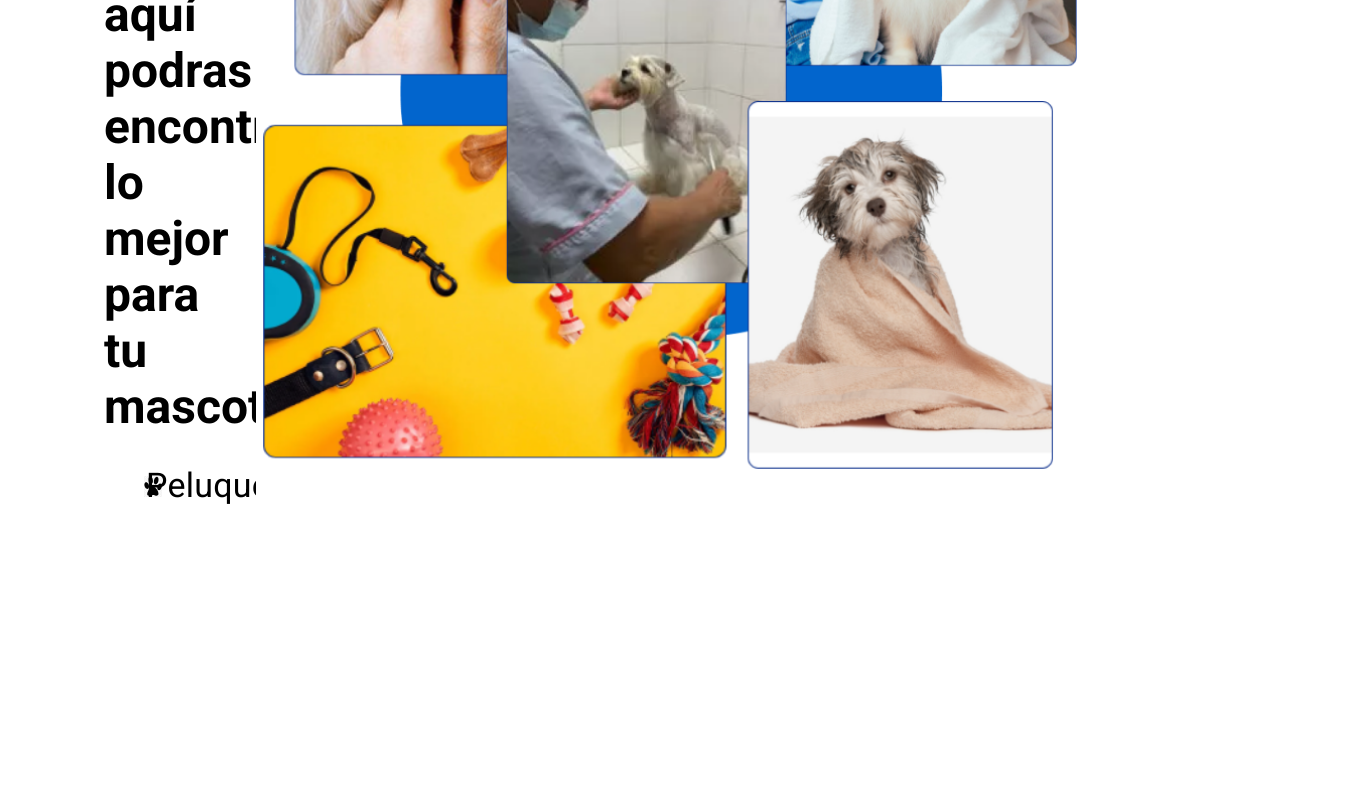
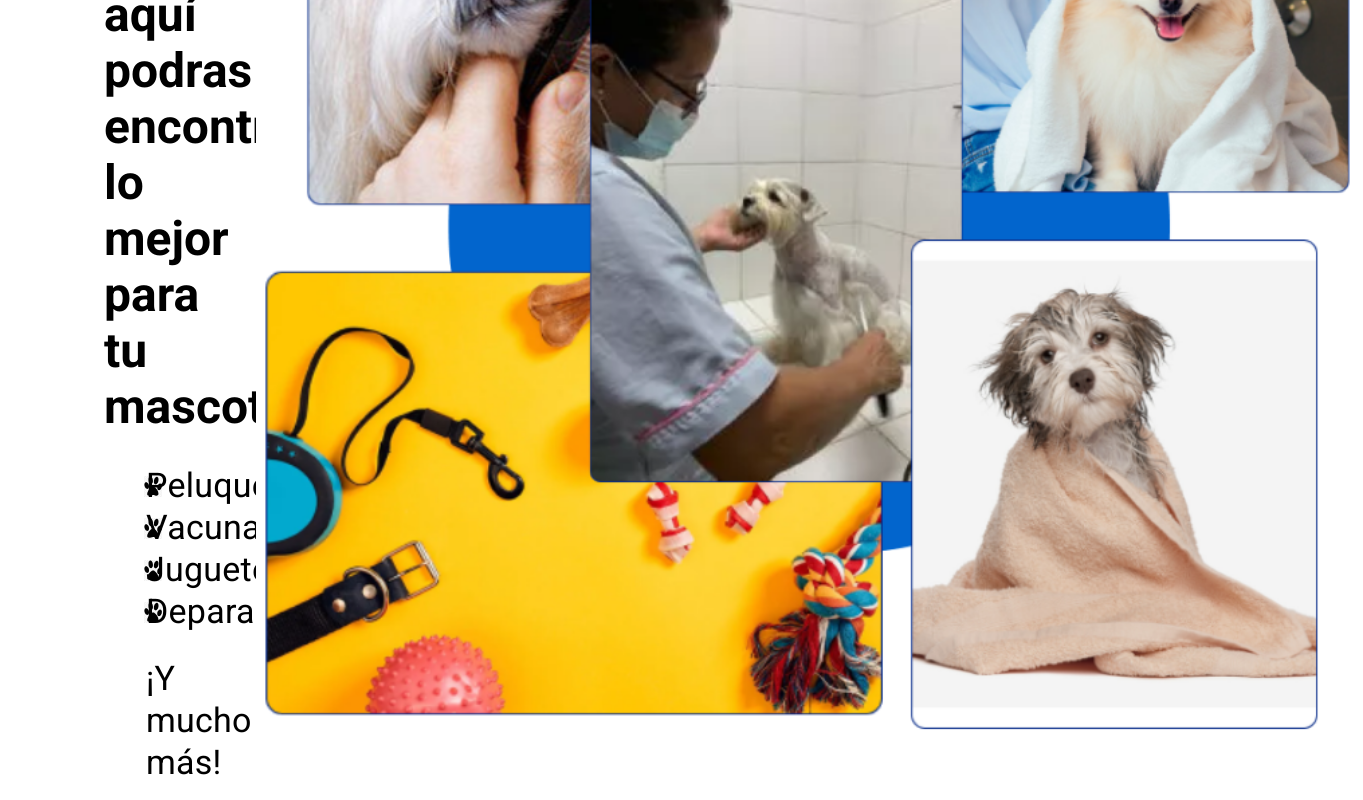
Before and after one commit to VicSan9/Little-Doggies-App, a React (Create React App) app in the folder frontend/: page / in a window 1280 px wide. Shown: the part 378-1178 px from the top of the page, 1363 px wide, since content can reach past the window. Before the commit the page ends 901 px from the top, so only its background shows below. Built offline with nearby package versions, Linux system fonts and the light colour scheme.

Commit message:
Update Home.js

```diff
--- a/frontend/src/components/Home.js
+++ b/frontend/src/components/Home.js
@@ -29,6 +29,64 @@ export default function Home() {
                           </Typography>
                       </Grid>
                   </Grid>
+                  <Grid container
+                        spacing='2'
+                        direction='row'
+                        justifyContent='flex-start'
+                        alignItems="strech">
+                      <Grid item xs='0' sm='0' lg='0' md='0' xl='1'>
+                          <img src={process.env.PUBLIC_URL + "/Viñeta.png"}>
+                          </img>
+                      </Grid>
+                      <Grid item xs='0' sm='0' lg='0' md='0' xl='11'>
+                          <Typography variant="h4">
+                              Vacunación
+                          </Typography>
+                      </Grid>
+                  </Grid>
+                  <Grid container
+                        spacing='2'
+                        direction='row'
+                        justifyContent='flex-start'
+                        alignItems="strech">
+                      <Grid item xs='0' sm='0' lg='0' md='0' xl='1'>
+                          <img src={process.env.PUBLIC_URL + "/Viñeta.png"}>
+                          </img>
+                      </Grid>
+                      <Grid item xs='0' sm='0' lg='0' md='0' xl='11'>
+                          <Typography variant="h4">
+                              Jugueteria
+                          </Typography>
+                      </Grid>
+                  </Grid>
+                  <Grid container
+                        spacing='2'
+                        direction='row'
+                        justifyContent='flex-start'
+                        alignItems="strech">
+                      <Grid item xs='0' sm='0' lg='0' md='0' xl='1'>
+                          <img src={process.env.PUBLIC_URL + "/Viñeta.png"}>
+                          </img>
+                      </Grid>
+                      <Grid item xs='0' sm='0' lg='0' md='0' xl='11'>
+                          <Typography variant="h4">
+                              Deparacitación
+                          </Typography>
+                      </Grid>
+                  </Grid>
+                  <Grid container
+                        spacing='2'
+                        direction='row'
+                        justifyContent='flex-start'
+                        alignItems="strech">
+                      <Grid item xs='0' sm='0' lg='0' md='0' xl='0'>
+                      </Grid>
+                      <Grid item xs='0' sm='0' lg='0' md='0' xl='11'>
+                          <Typography variant="h4" mt='25px'>
+                              ¡Y mucho más!
+                          </Typography>
+                      </Grid>
+                  </Grid>
               </Typography>
             </Grid>
             <Grid item xs='3' sm='2' lg='8' md='1' xl='7'>
```
